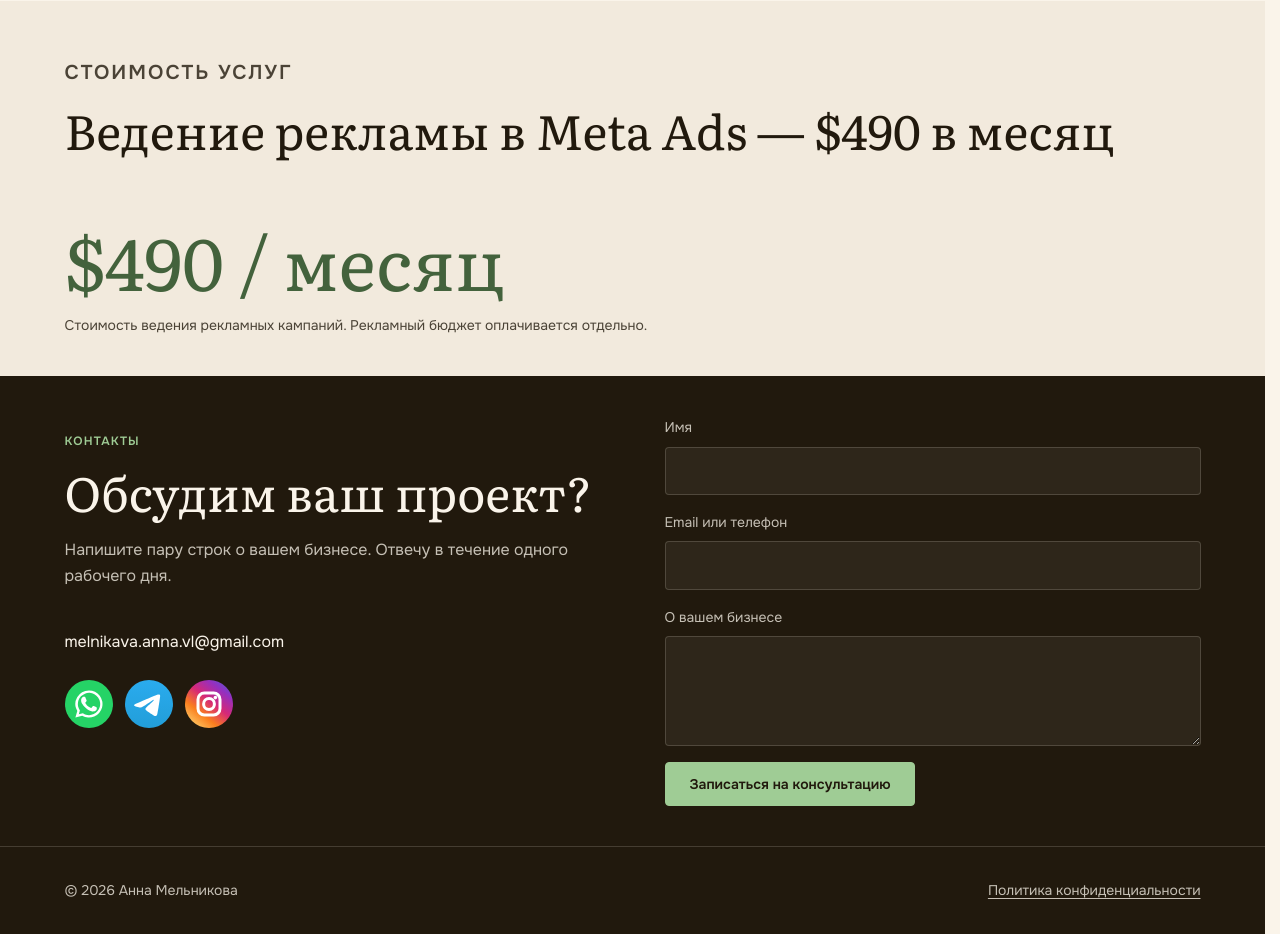
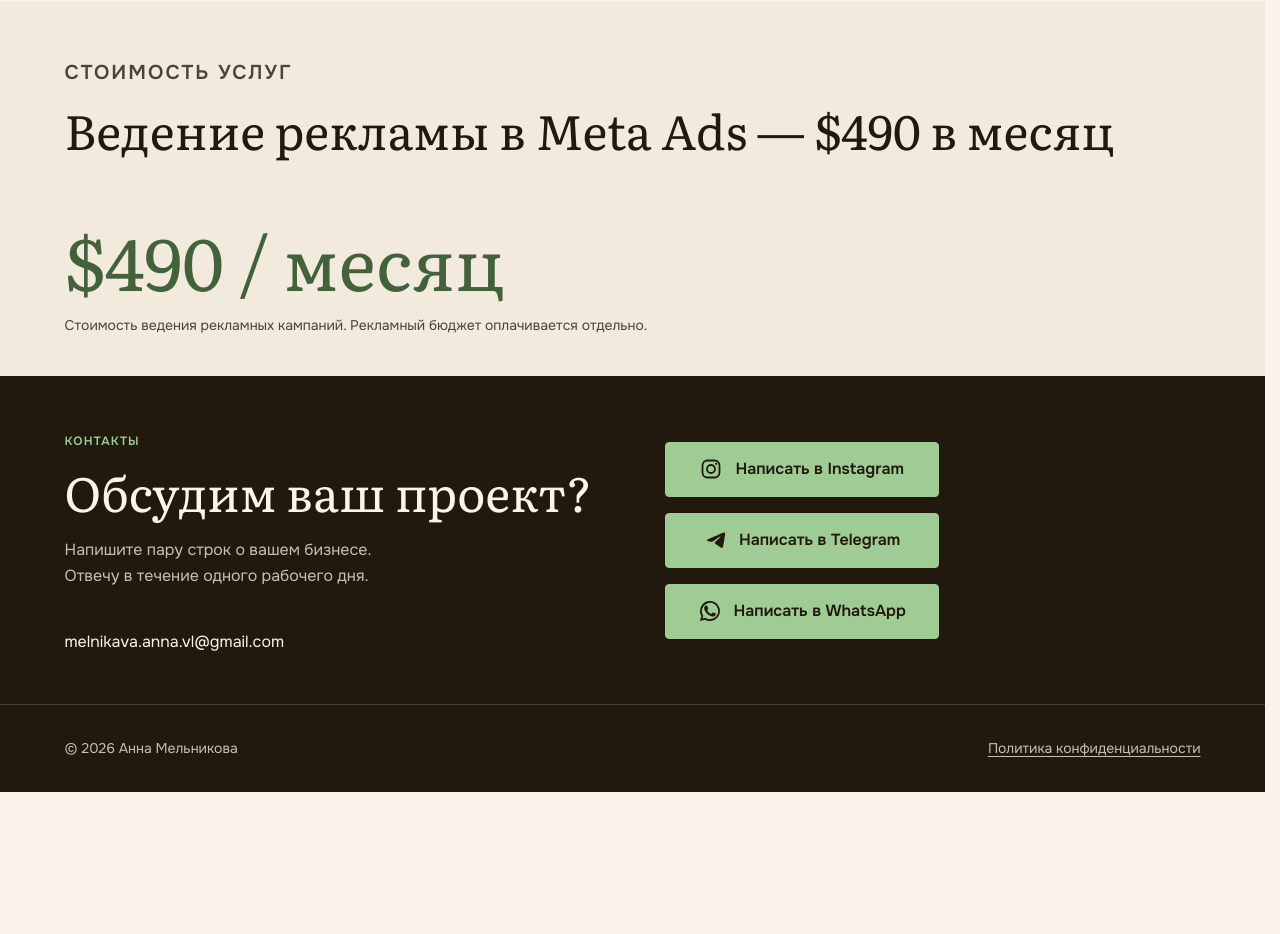
Before and after one commit to DianaPilat/targetologist-site, a plain HTML site: page public/index.html in a window 1280 px wide. Shown: the part 2596-3530 px from the top of the page. After the commit the page ends 3388 px from the top, so only its background shows below. Drawn offline with Linux system fonts and the light colour scheme.

Commit message:
SM icons converted to buttons; privacy policy update

```diff
--- a/public/index.html
+++ b/public/index.html
@@ -108,7 +108,7 @@
     <section class="section" id="experience">
       <div class="container">
         <div class="section-head reveal">
-          <h2 data-en="25+ projects. 15+ niches.">25+ проектов. 15+ ниш.</h2>
+          <h2 data-en="35+ projects. 20+ niches.">35+ проектов. 20+ ниш.</h2>
           <p data-en="I have worked with evening dress brands, photographers, stylists, cleaning companies, beauty professionals, and other service businesses.">Я работала с брендами вечерних платьев, фотографами, стилистами, клинингом, бьюти-специалистами и другими сервисными бизнесами.</p>
           <p data-en="I don&#x27;t believe in one ad formula for everyone. That&#x27;s why I start every strategy with a question: <strong>why should the customer choose exactly you?</strong>">Я не верю в одну рекламную формулу для всех. Поэтому каждую стратегию начинаю с вопроса: <strong>почему клиент должен выбрать именно вас?</strong></p>
           <p data-en="I invite you to a project audit. Tell me about your business, and I&#x27;ll tell you what I can do for you.">Приглашаю на аудит вашего проекта. Расскажите про свой бизнес, а я расскажу, что могу сделать для Вас.</p>
@@ -137,24 +137,21 @@
           <ul class="contact-links">
             <li><a href="mailto:melnikava.anna.vl@gmail.com">melnikava.anna.vl@gmail.com</a></li>
           </ul>
-          <div class="messengers">
-            <a class="messenger" href="https://wa.me/15153180664" target="_blank" rel="noopener" aria-label="WhatsApp">
-              <svg viewBox="0 0 24 24" width="48" height="48" aria-hidden="true"><circle cx="12" cy="12" r="12" fill="#25D366"/><g fill="#fff" transform="translate(12 12) scale(.68) translate(-12 -12)"><path d="M17.5 14.4c-.3-.1-1.7-.8-2-.9-.3-.1-.5-.1-.7.1-.2.3-.8.9-.9 1.1-.2.2-.3.2-.6.1-.3-.1-1.2-.4-2.3-1.4-.9-.8-1.4-1.7-1.6-2-.2-.3 0-.4.1-.6l.4-.5c.1-.2.2-.3.3-.5.1-.2 0-.4 0-.5-.1-.1-.7-1.6-.9-2.2-.2-.6-.5-.5-.7-.5h-.6c-.2 0-.5.1-.8.4-.3.3-1 1-1 2.4s1 2.8 1.2 3c.1.2 2 3.1 4.9 4.3.7.3 1.2.5 1.6.6.7.2 1.3.2 1.8.1.5-.1 1.7-.7 1.9-1.4.2-.7.2-1.2.2-1.4-.1-.1-.3-.2-.6-.3M12 2a10 10 0 0 0-8.6 15.1L2 22l5-1.3A10 10 0 1 0 12 2m0 18.2c-1.5 0-3-.4-4.2-1.2l-.3-.2-3 .8.8-2.9-.2-.3A8.200 8.200 0 1 1 12 20.200"/></g></svg>
-            </a>
-            <a class="messenger" href="https://t.me/annamelnikava" target="_blank" rel="noopener" aria-label="Telegram">
-              <svg viewBox="0 0 24 24" width="48" height="48" aria-hidden="true"><defs><linearGradient id="tg" x1="0" y1="0" x2="0" y2="1"><stop offset="0" stop-color="#2AABEE"/><stop offset="1" stop-color="#229ED9"/></linearGradient></defs><circle cx="12" cy="12" r="12" fill="url(#tg)"/><path fill="#fff" d="M16.906 7.224c.1-.002.321.023.465.14a.506.506 0 0 1 .171.325c.016.093.036.306.02.472-.18 1.898-.962 6.502-1.36 8.627-.168.9-.499 1.201-.82 1.23-.696.065-1.225-.46-1.9-.902-1.056-.693-1.653-1.124-2.678-1.8-1.185-.78-.417-1.21.258-1.91.177-.184 3.247-2.977 3.307-3.23.007-.032.014-.15-.056-.212s-.174-.041-.249-.024c-.106.024-1.793 1.14-5.061 3.345-.48.33-.913.49-1.302.48-.428-.008-1.252-.241-1.865-.44-.752-.245-1.349-.374-1.297-.789.027-.216.325-.437.893-.663 3.498-1.524 5.83-2.529 6.998-3.014 3.332-1.386 4.025-1.627 4.476-1.635z"/></svg>
-            </a>
-            <a class="messenger" href="https://www.instagram.com/anna.target.usa" target="_blank" rel="noopener" aria-label="Instagram: @anna.target.usa" title="@anna.target.usa">
-              <svg viewBox="0 0 24 24" width="48" height="48" aria-hidden="true"><defs><linearGradient id="ig" x1="0.1" y1="1" x2="0.9" y2="0"><stop offset="0" stop-color="#FEDA75"/><stop offset=".3" stop-color="#FA7E1E"/><stop offset=".55" stop-color="#D62976"/><stop offset=".8" stop-color="#962FBF"/><stop offset="1" stop-color="#4F5BD5"/></linearGradient></defs><circle cx="12" cy="12" r="12" fill="url(#ig)"/><g fill="none" stroke="#fff" stroke-width="1.5"><rect x="6.5" y="6.5" width="11" height="11" rx="3.2"/><circle cx="12" cy="12" r="2.7"/></g><circle cx="15.2" cy="8.8" r=".9" fill="#fff"/></svg>
-            </a>
-          </div>
         </div>
-        <form class="reveal" action="mailto:melnikava.anna.vl@gmail.com" method="post" enctype="text/plain">
-          <label><span data-en="Name">Имя</span> <input name="name" type="text" autocomplete="name" required></label>
-          <label><span data-en="Email or phone">Email или телефон</span> <input name="contact" type="text" autocomplete="email" required></label>
-          <label><span data-en="About your business">О вашем бизнесе</span> <textarea name="message"></textarea></label>
-          <button class="btn" type="submit" data-en="Book a consultation">Записаться на консультацию</button>
-        </form>
+        <div class="contact-buttons reveal">
+          <a class="btn" href="https://www.instagram.com/anna.target.usa" target="_blank" rel="noopener">
+            <svg viewBox="0 0 24 24" width="24" height="24" aria-hidden="true"><g fill="none" stroke="currentColor" stroke-width="1.8"><rect x="3.5" y="3.5" width="17" height="17" rx="5"/><circle cx="12" cy="12" r="4"/></g><circle cx="17.2" cy="6.8" r="1.1" fill="currentColor"/></svg>
+            <span data-en="Message on Instagram">Написать в Instagram</span>
+          </a>
+          <a class="btn" href="https://t.me/annamelnikava" target="_blank" rel="noopener">
+            <svg viewBox="1.9 3.95 17 17" width="24" height="24" aria-hidden="true"><path fill="currentColor" d="M16.906 7.224c.1-.002.321.023.465.14a.506.506 0 0 1 .171.325c.016.093.036.306.02.472-.18 1.898-.962 6.502-1.36 8.627-.168.9-.499 1.201-.82 1.23-.696.065-1.225-.46-1.9-.902-1.056-.693-1.653-1.124-2.678-1.8-1.185-.78-.417-1.21.258-1.91.177-.184 3.247-2.977 3.307-3.23.007-.032.014-.15-.056-.212s-.174-.041-.249-.024c-.106.024-1.793 1.14-5.061 3.345-.48.33-.913.49-1.302.48-.428-.008-1.252-.241-1.865-.44-.752-.245-1.349-.374-1.297-.789.027-.216.325-.437.893-.663 3.498-1.524 5.83-2.529 6.998-3.014 3.332-1.386 4.025-1.627 4.476-1.635z"/></svg>
+            <span data-en="Message on Telegram">Написать в Telegram</span>
+          </a>
+          <a class="btn" href="https://wa.me/15153180664" target="_blank" rel="noopener">
+            <svg viewBox="0 0 24 24" width="24" height="24" aria-hidden="true"><path fill="currentColor" d="M17.5 14.4c-.3-.1-1.7-.8-2-.9-.3-.1-.5-.1-.7.1-.2.3-.8.9-.9 1.1-.2.2-.3.2-.6.1-.3-.1-1.2-.4-2.3-1.4-.9-.8-1.4-1.7-1.6-2-.2-.3 0-.4.1-.6l.4-.5c.1-.2.2-.3.3-.5.1-.2 0-.4 0-.5-.1-.1-.7-1.6-.9-2.2-.2-.6-.5-.5-.7-.5h-.6c-.2 0-.5.1-.8.4-.3.3-1 1-1 2.4s1 2.8 1.2 3c.1.2 2 3.1 4.9 4.3.7.3 1.2.5 1.6.6.7.2 1.3.2 1.8.1.5-.1 1.7-.7 1.9-1.4.2-.7.2-1.2.2-1.4-.1-.1-.3-.2-.6-.3M12 2a10 10 0 0 0-8.6 15.1L2 22l5-1.3A10 10 0 1 0 12 2m0 18.2c-1.5 0-3-.4-4.2-1.2l-.3-.2-3 .8.8-2.9-.2-.3A8.200 8.200 0 1 1 12 20.200"/></svg>
+            <span data-en="Message on WhatsApp">Написать в WhatsApp</span>
+          </a>
+        </div>
       </div>
     </section>
   </main>
--- a/public/styles.css
+++ b/public/styles.css
@@ -161,25 +161,12 @@ p { margin: 0; }
 .contact-grid { display: grid; grid-template-columns: 1fr 1fr; gap: var(--space-8); }
 .contact .label { color: var(--accent-bright); }
 .contact h2 { font-size: var(--fs-h2); line-height: var(--lh-snug); margin-top: var(--space-3); }
-.contact p { color: var(--ink-on-dark-soft); margin-top: var(--space-4); max-width: var(--measure); }
+.contact p { color: var(--ink-on-dark-soft); margin-top: var(--space-4); max-width: var(--measure); text-wrap: balance; }
 .contact-links { list-style: none; padding: 0; margin: var(--space-6) 0 0; }
 .contact-links a { display: inline-flex; align-items: center; min-height: var(--touch); text-decoration: none; transition: color var(--t-fast); }
 .contact-links a:hover { color: var(--accent-bright); }
-.messengers { display: flex; gap: var(--space-3); margin-top: var(--space-4); }
-.messenger { display: inline-flex; width: 48px; height: 48px; border-radius: 50%; transition: transform var(--t-fast), opacity var(--t-fast); }
-.messenger:hover { transform: translateY(-2px); opacity: .9; }
-form { display: grid; gap: var(--space-4); }
-label { font-size: var(--fs-small); color: var(--ink-on-dark-soft); display: grid; gap: var(--space-2); }
-input, textarea {
-  font: inherit; color: var(--ink-on-dark); background: oklch(97% 0.015 var(--hue) / 0.06);
-  border: 1px solid var(--hairline-on-dark); border-radius: var(--radius-input);
-  min-height: var(--touch); padding: var(--space-3) var(--space-4);
-  transition: border-color var(--t-fast);
-}
-textarea { min-height: calc(var(--touch) * 2.5); resize: vertical; }
-input:hover, textarea:hover { border-color: var(--ink-on-dark-soft); }
-input:focus-visible, textarea:focus-visible { outline: 2px solid var(--accent-bright); outline-offset: 2px; }
-.contact .btn { background: var(--accent-bright); border-color: var(--accent-bright); color: var(--surface-ink); justify-self: start; }
+.contact-buttons { display: grid; grid-template-columns: max-content; gap: var(--space-4); align-content: center; justify-content: start; }
+.contact .btn { gap: var(--space-3); min-height: calc(var(--touch) * 1.25); min-width: min(20rem, 100%); padding-inline: var(--space-6); font-size: var(--fs-body); background: var(--accent-bright); border-color: var(--accent-bright); color: var(--surface-ink); }
 .contact .btn:hover { background: var(--ink-on-dark); border-color: var(--ink-on-dark); }
 
 .site-footer { background: var(--surface-ink); color: var(--ink-on-dark-soft); font-size: var(--fs-small); padding-block: var(--space-6); border-top: 1px solid var(--hairline-on-dark); }
```
Also changed, not shown: public/privacy.html (+6 -6 lines).
